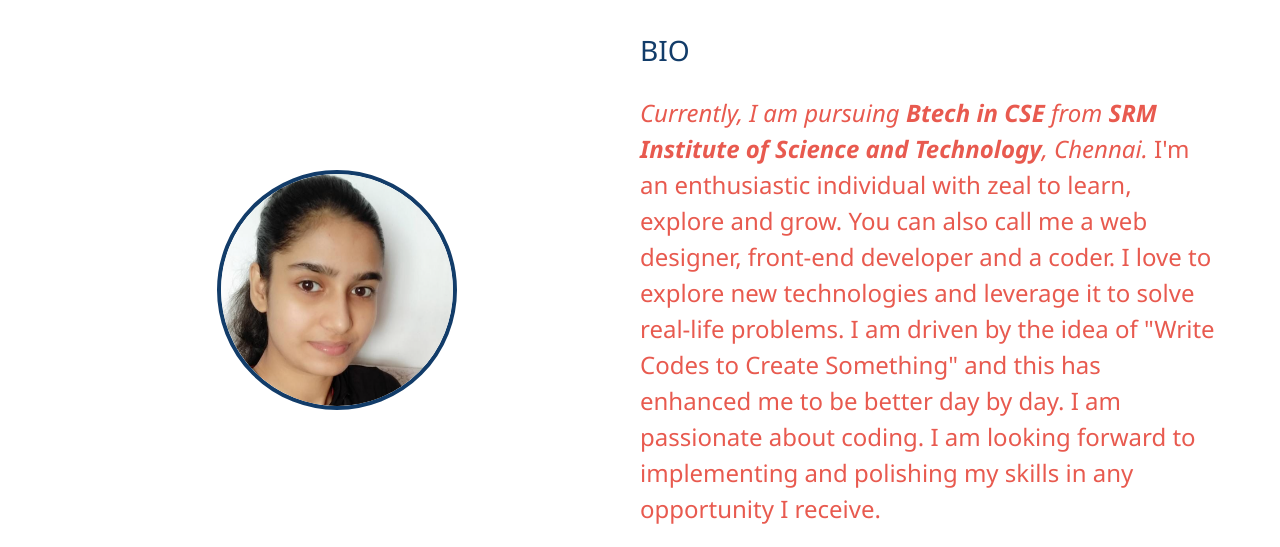
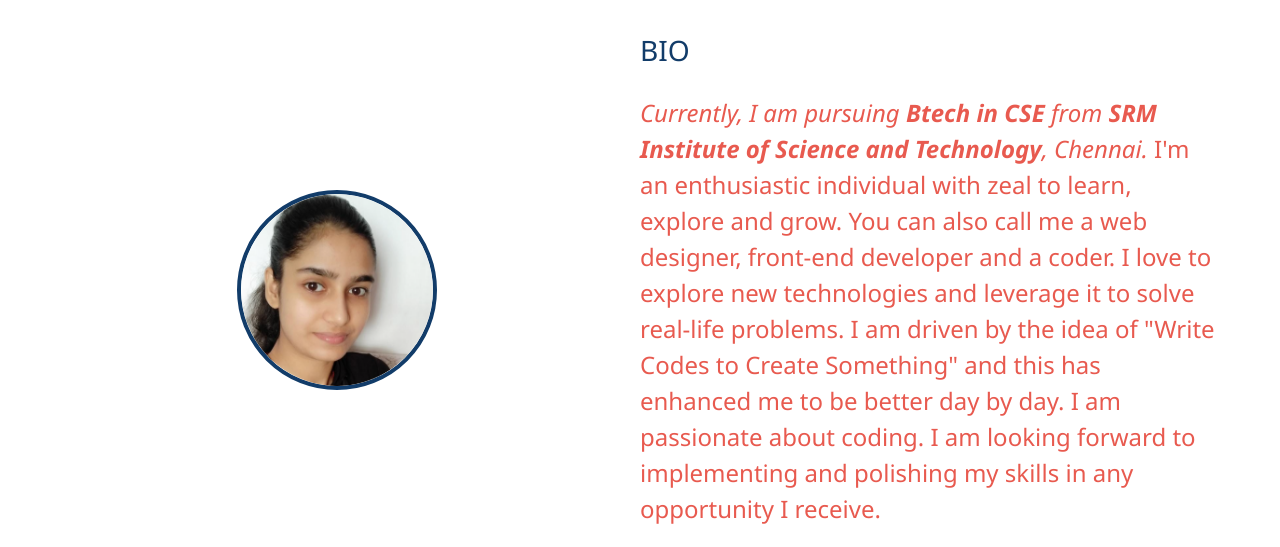
Before and after one commit to Am0908/portfolio, a website: page about.html in a window 1280 px wide. Shown: the part 253-800 px from the top of the page. Drawn offline with Linux system fonts and the light colour scheme.

Commit message:
Update main.css

```diff
--- a/css/main.css
+++ b/css/main.css
@@ -180,8 +180,8 @@ main {
   .about-info .bio-image {
     grid-area: bioimage;
     margin: auto;
-    height: 240px;
-    width: 240px;
+    height: 200px;
+    width: 200px;
     border-radius: 50%;
     border: solid #123c69 4px; }
   .about-info .bio {
```
